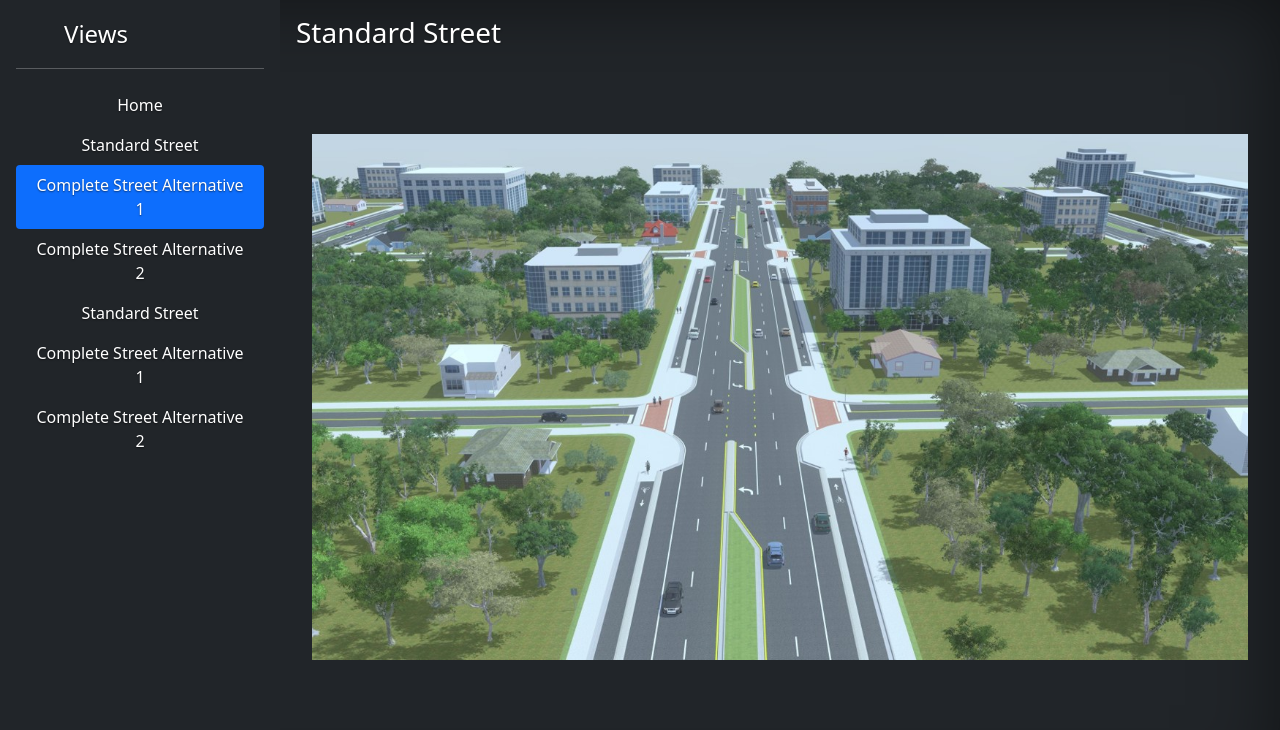
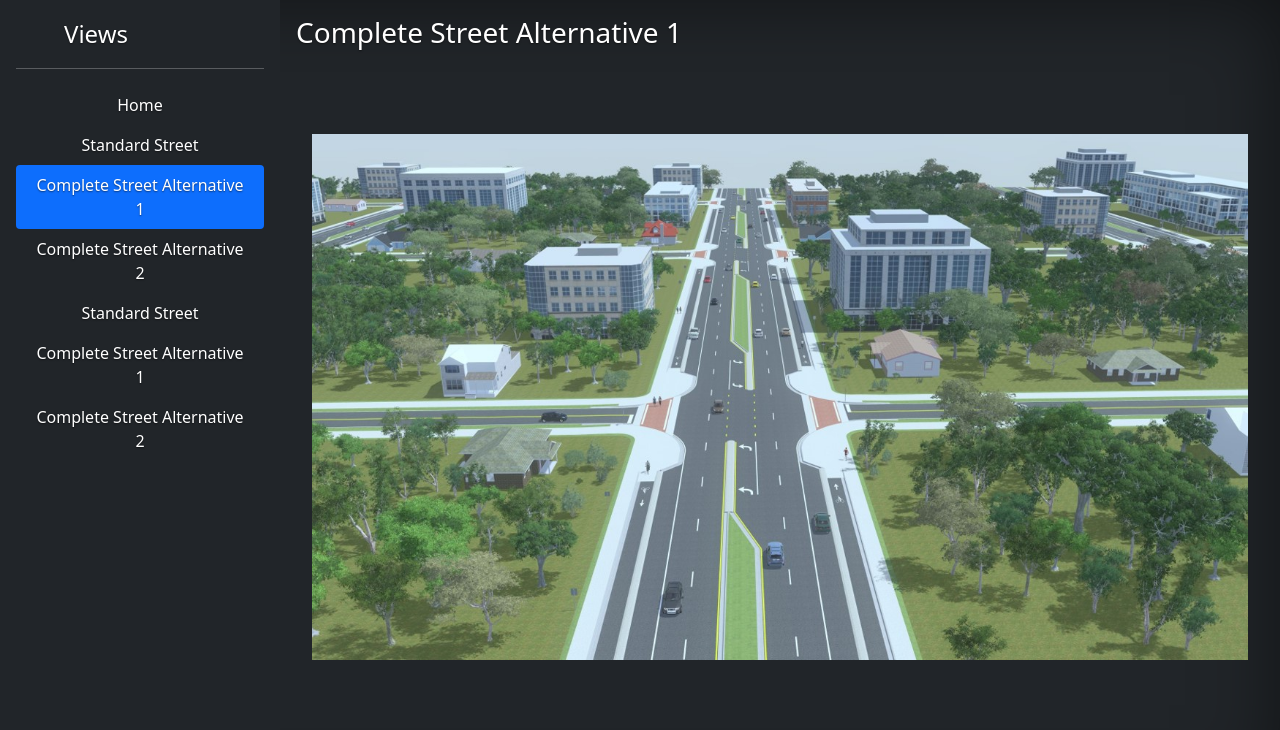
Before and after one commit to benjiyamin/Storyboard, a plain HTML site: page slide2.html in a window 1280 px wide. Shown: the top 730 px of the page. Drawn offline with Linux system fonts and the light colour scheme.

Commit message:
Changed the demo page names

```diff
--- a/slide2.html
+++ b/slide2.html
@@ -101,7 +101,7 @@
 <div class="d-flex w-100 h-100 p-3 mx-auto flex-column">
   <header class="mb-auto">
     <div>
-      <h3 class="float-md-start mb-0">Standard Street</h3>
+      <h3 class="float-md-start mb-0">Complete Street Alternative 1</h3>
       <!--
       <nav class="nav nav-masthead justify-content-center float-md-end">
         <a class="nav-link active" aria-current="page" href="#">Home</a>
```
Also changed, not shown: slide3.html (+1 -1 lines), slide5.html (+1 -1 lines), slide6.html (+1 -1 lines).
